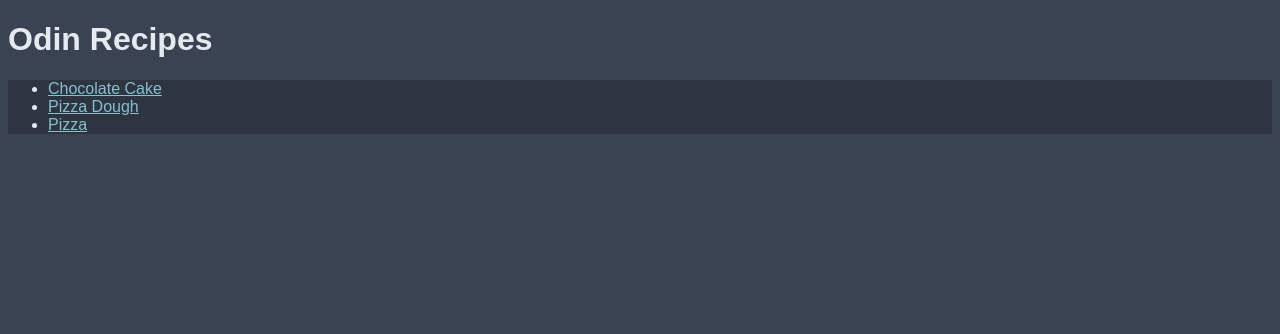
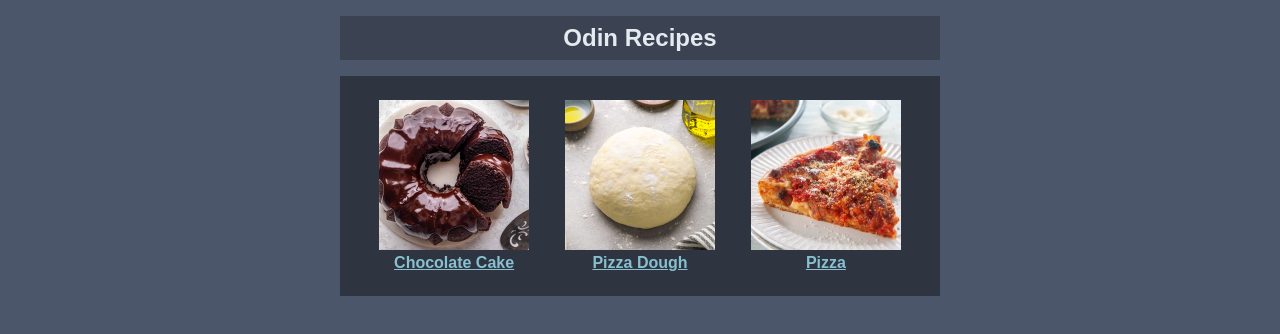
Before and after one commit to Everardos/odin-recipes, a plain HTML site: page index.html in a window 1280 px wide. Drawn offline with Linux system fonts and the light colour scheme.

Commit message:
Update stylesheet and improve html structure
New stylesheet uses blocks, and the html has been reformatted to
include higher level divs. Improved formatting.

```diff
--- a/index.html
+++ b/index.html
@@ -7,11 +7,22 @@
         <link rel="stylesheet" href="./style.css">
     </head>
     <body>
-        <h1>Odin Recipes</h1>
-        <ul>
-            <li><a href="./pages/chocolate-cake.html">Chocolate Cake</a></li>
-            <li><a href="./pages/pizza-dough.html">Pizza Dough</a></li>
-            <li><a href="./pages/pizza.html">Pizza</a></li>
-        </ul>
+        <h1 class="title">Odin Recipes</h1>
+        <div class="content links">
+            <ul class="no-padding">
+                <li>
+                    <img src="./img/chocolate-cake.jpg">
+                    <a href="./pages/chocolate-cake.html">Chocolate Cake</a>
+                </li>
+                <li>
+                    <img src="./img/pizza-dough.jpg">
+                    <a href="./pages/pizza-dough.html">Pizza Dough</a>
+                </li>
+                <li>
+                    <img src="./img/pizza.jpg">
+                    <a href="./pages/pizza.html">Pizza</a>
+                </li>
+            </ul>
+        </div>
     </body>
 </html>
--- a/style.css
+++ b/style.css
@@ -1,18 +1,67 @@
+:root {
+    --linktext: #88c0d0;
+    --background1: #2e3440;
+    --background2: #3b4252;
+    --background3: #4c566a;
+    --text: #e5e9f0;
+
+}
+
+html {
+    background-color: var(--background3);
+}
+
 body {
     font-family:Arial, Helvetica, sans-serif;
-    background-color: #3b4252;
-    color: #e5e9f0;
+    color: var(--text);
+    width: 600px;
+    margin: 0px auto;
 }
 
-p {
-    font-size: 14px;
+.title {
+    font-size: 24px;
+    background-color: var(--background2);
+    padding: 8px;
+    text-align: center;
+    margin: 0 8;
 }
 
-ul,
-ol {
-    background-color:#2e3440;
+.content {
+    background-color: var(--background1);
+    font-size: 14px;
+    padding: 8px;
 }
 
-ul a {
-    color: #88c0d0
+.content h2 {
+    font-size: 18px;
 }
+
+.links ul,
+.links li {
+    margin: 0px;
+    padding: 0px;
+    text-align: center;
+}
+
+.links li {
+    list-style-type: none;
+    font-size: 16px;
+    font-weight: bold;
+    display: inline-block;
+    padding: 16px;
+}
+
+.links img {
+    width: 150px;
+    height: auto;
+}
+
+.links a {
+    color: var(--linktext);
+    display: block;
+}
+
+.centered {
+    text-align: center;
+    margin: 0px auto;
+}
```
Also changed, not shown: pages/chocolate-cake.html (+7 -2 lines), pages/pizza-dough.html (+6 -2 lines), pages/pizza.html (+6 -2 lines).
